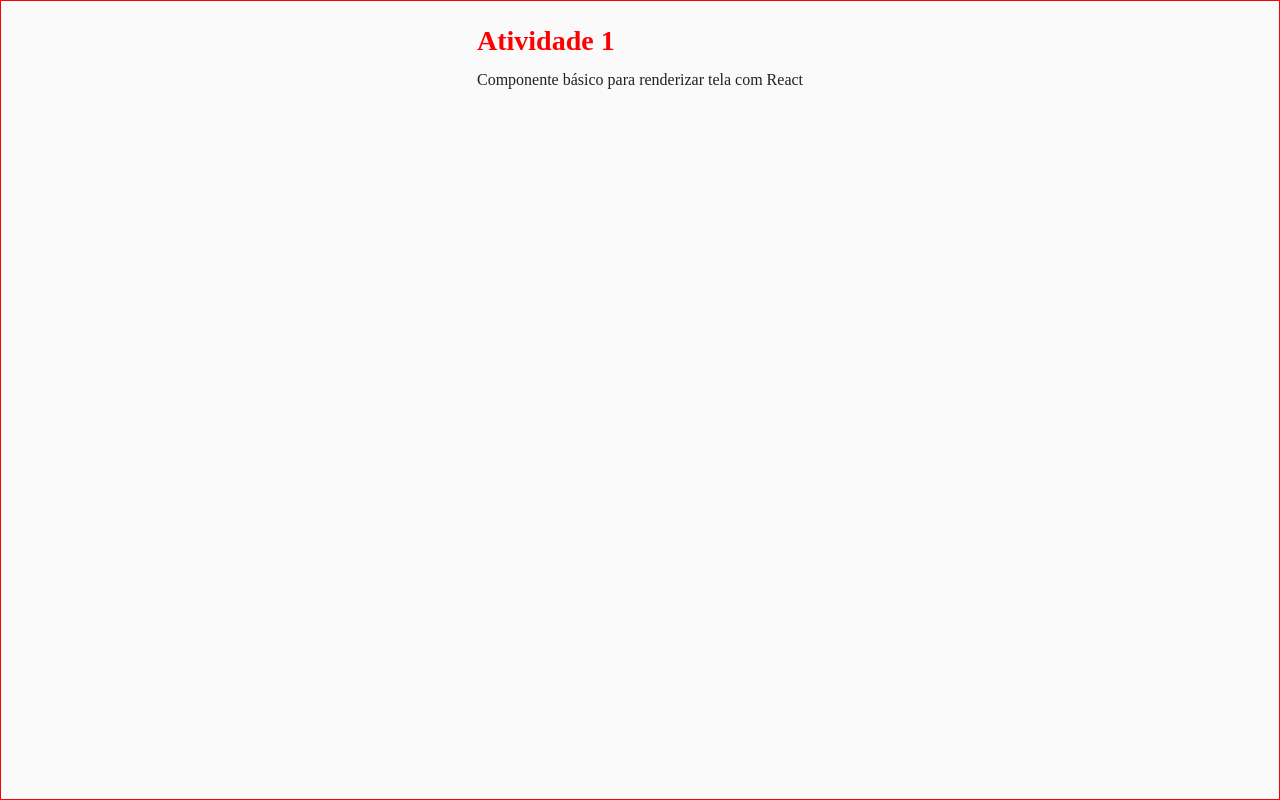
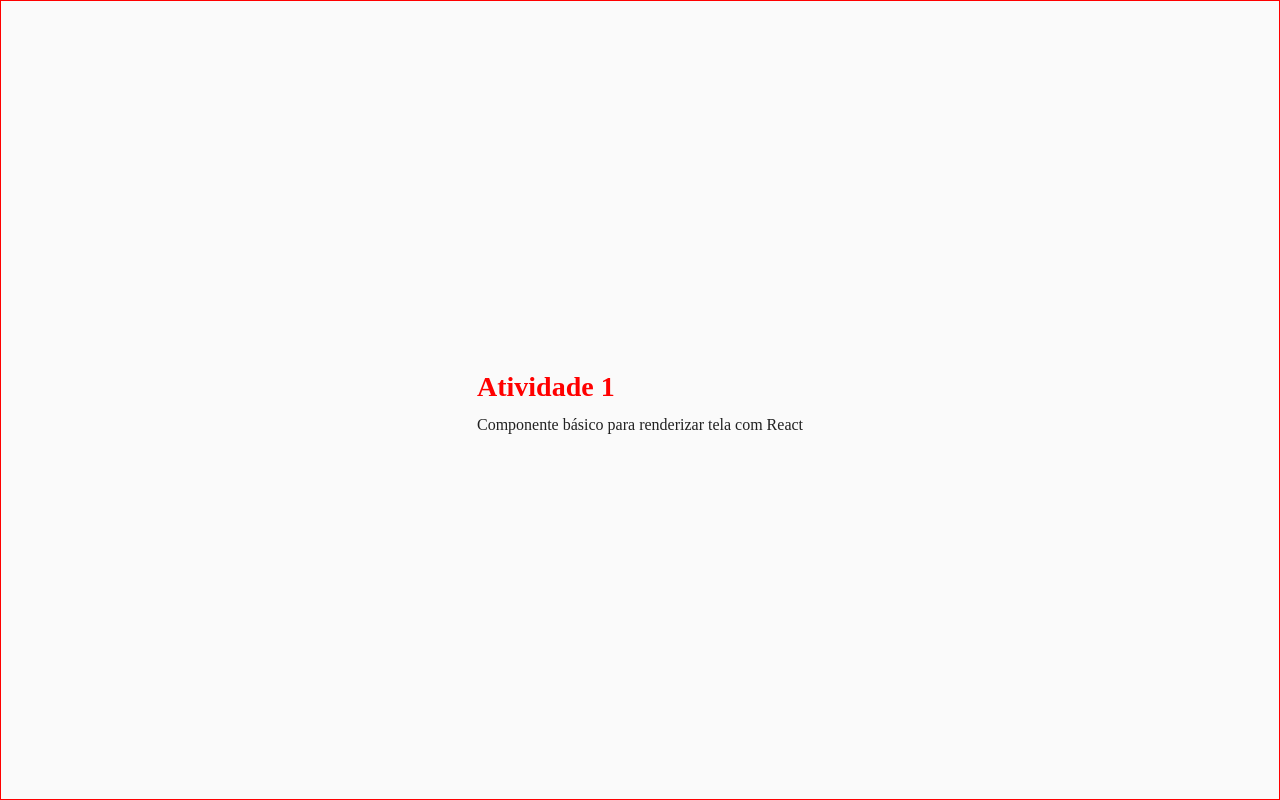
Before and after one commit to ewertonjsilva/etim124-a-vite-1sem-2026, a React (Vite) app: page /atividade/1 in a window 1280 px wide. Built offline with nearby package versions, Linux system fonts and the light colour scheme.

Commit message:
aula 24-03

```diff
--- a/src/pages/atividades/atv-01/index.jsx
+++ b/src/pages/atividades/atv-01/index.jsx
@@ -2,7 +2,7 @@ import styles from './index.module.css';
 
 function Atividade01() {
     return (
-        <div>
+        <div className={styles.container}>
             <h1 className={styles.tituloAtv}>Atividade 1</h1>
             <p>Componente básico para renderizar tela com React</p>
         </div>
--- a/src/pages/atividades/atv-01/index.module.css
+++ b/src/pages/atividades/atv-01/index.module.css
@@ -1,3 +1,10 @@
+.container {
+    display: flex;
+    flex-direction: column;
+    justify-content: center;
+    height: 96vh;
+}
+
 .tituloAtv {
     color: red;
 }
--- a/src/pages/exemplos/ex-03/index.jsx
+++ b/src/pages/exemplos/ex-03/index.jsx
@@ -1,13 +1,21 @@
+import { useState } from 'react';
 
 import styles from './index.module.css';
 
 export default function Exemplo03() {
 
+    const [num, setNum] = useState(10);
+
+    function somarUm () {
+        setNum(num + 1);
+    }
+
     return (
         <div className={styles.container}>
-            <label className={styles.texto}>Contador</label>
+            <label className={styles.texto}>{`Contador ${num}`}</label>
             <label
                 className={styles.botao}
+                onClick={() => somarUm()}
             >+1</label>
         </div>
     );
```
